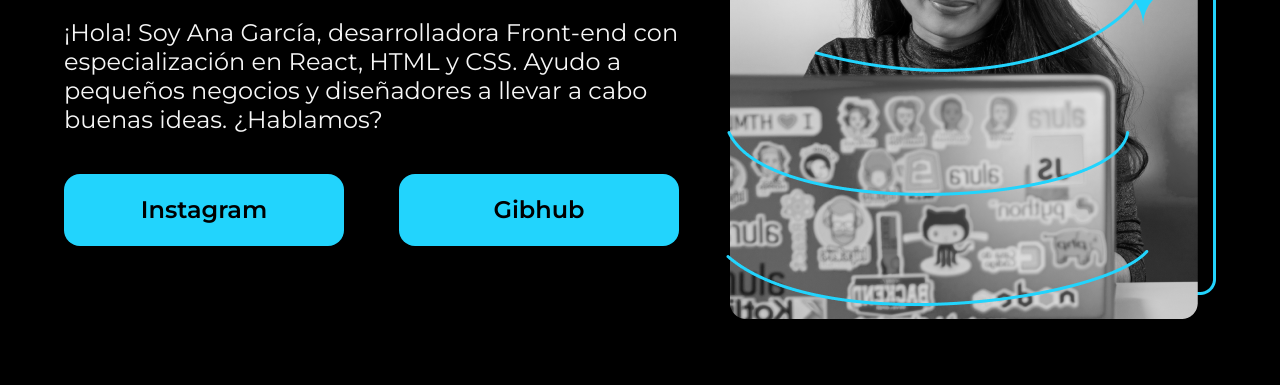
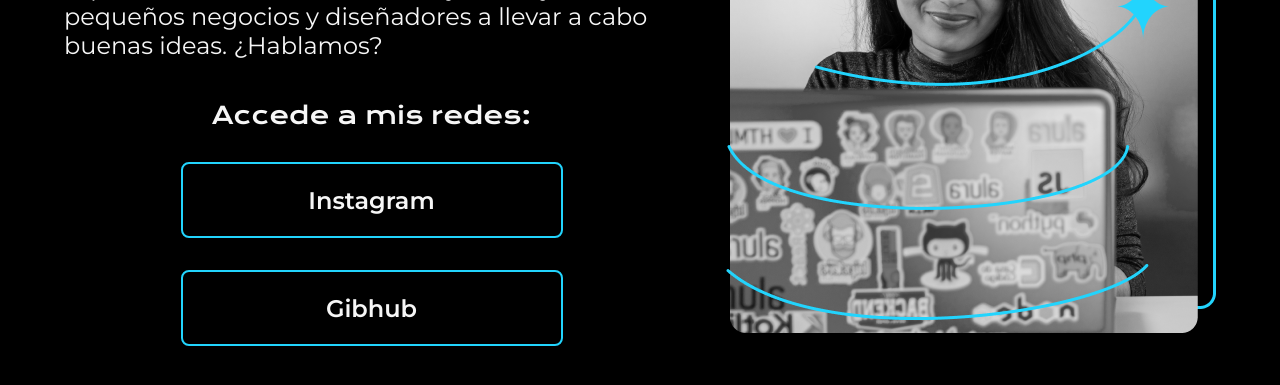
Before and after one commit to mistermarco711/portafolio, a plain HTML site: page index.html in a window 1280 px wide. Shown: the part 359-744 px from the top of the page. Drawn offline with nearby package versions, Linux system fonts and the light colour scheme.

Commit message:
Actualizacion contenido redes

```diff
--- a/index.html
+++ b/index.html
@@ -14,6 +14,7 @@
             <strong class="titulo-destaque">con un Front-end de calidad!</strong></h1>
             <p class="presentacion__contenido__texto">¡Hola! Soy Ana García, desarrolladora Front-end con especialización en React, HTML y CSS. Ayudo a pequeños negocios y diseñadores a llevar a cabo buenas ideas. ¿Hablamos?</p>
             <div class="presentacion__enlaces">
+                <h2 class="presentacion__enlaces__subtitulo">Accede a mis redes:</h2>
                 <a class="presentacion__enlaces__links" href="https://www.instagram.com/">Instagram</a>
                 <a class="presentacion__enlaces__links" href="https://github.com/">Gibhub</a>
             </div>
--- a/style.css
+++ b/style.css
@@ -41,18 +41,27 @@ body{
 
 .presentacion__enlaces{
     display: flex;
+    flex-direction: column;
     justify-content: space-between;
+    align-items: center;
+    gap: 32px;
+}
+
+.presentacion__enlaces__subtitulo{
+    font-family: "Krona One", sans-serif;
+    font-size: 24px;
+    font-weight: 400;
 }
 
 .presentacion__enlaces__links{
-    width: 280px;
-    background-color: #22D4FD;
+    width: 378px;
     text-align: center;
     padding: 21.5px 0px;
     font-family: "Montserrat", sans-serif;
     font-size: 24px;
     font-weight: 600;
-    color: #000000;
+    color: #F6F6F6;
     text-decoration: none;
-    border-radius: 16px;
+    border-radius: 8px;
+    border: 2px solid #22D4FD;
 }
```
